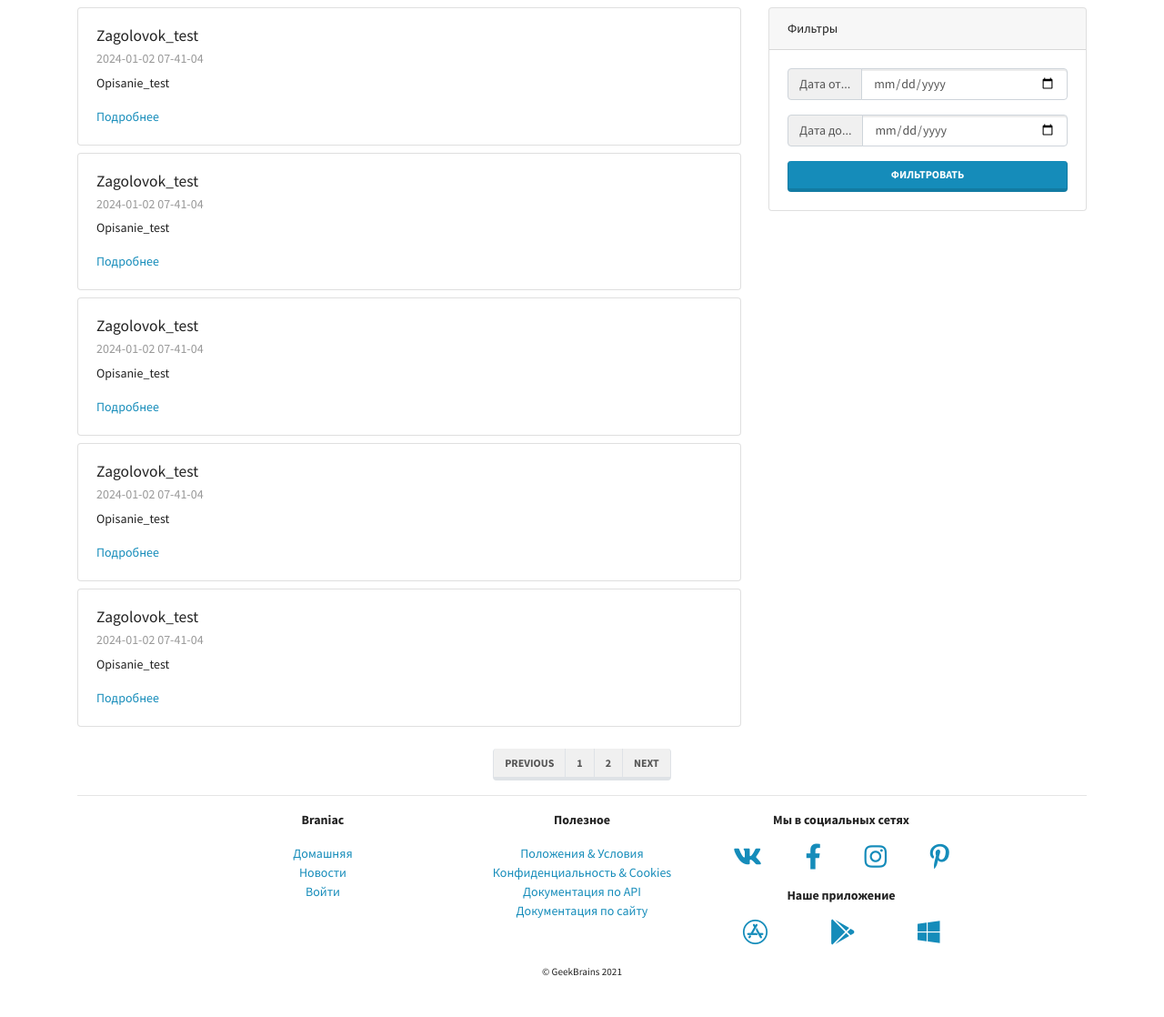
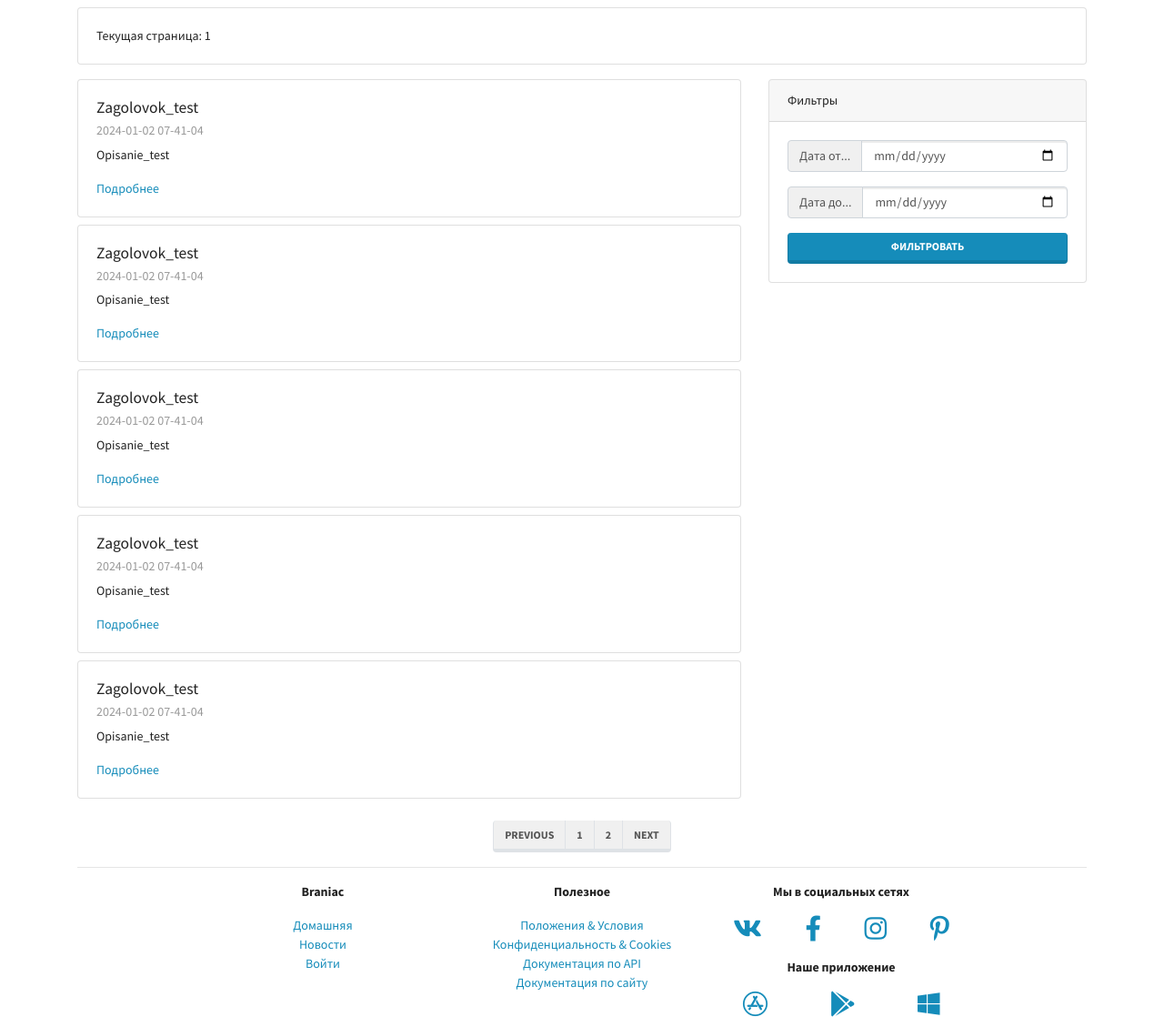
Before and after one commit to YanisMikulskis/BraniacLMS, a Django app: page /mainapp/news/1/ in a window 1280 px wide. Shown: the part 77-1195 px from the top of the page at 91% size. Before the commit the page ends 1150 px from the top, so only its background shows below. Run offline with Django 3.2, Linux system fonts and the light colour scheme; some libraries are stand-ins or nearby versions.

Commit message:
lesson_3 Paginator correct

```diff
--- a/mainapp/templates/mainapp/news.html
+++ b/mainapp/templates/mainapp/news.html
@@ -4,7 +4,13 @@
 
 
   {% with range as double_range %}
-
+    {% if page_num %}
+      <div class = "card my-2">
+        <div class = "card-body">
+          <p class = "card-text">Текущая страница: {{ page_num }}</p>
+        </div>
+      </div>
+    {% endif %}
 
     <div class="row">
 
```
